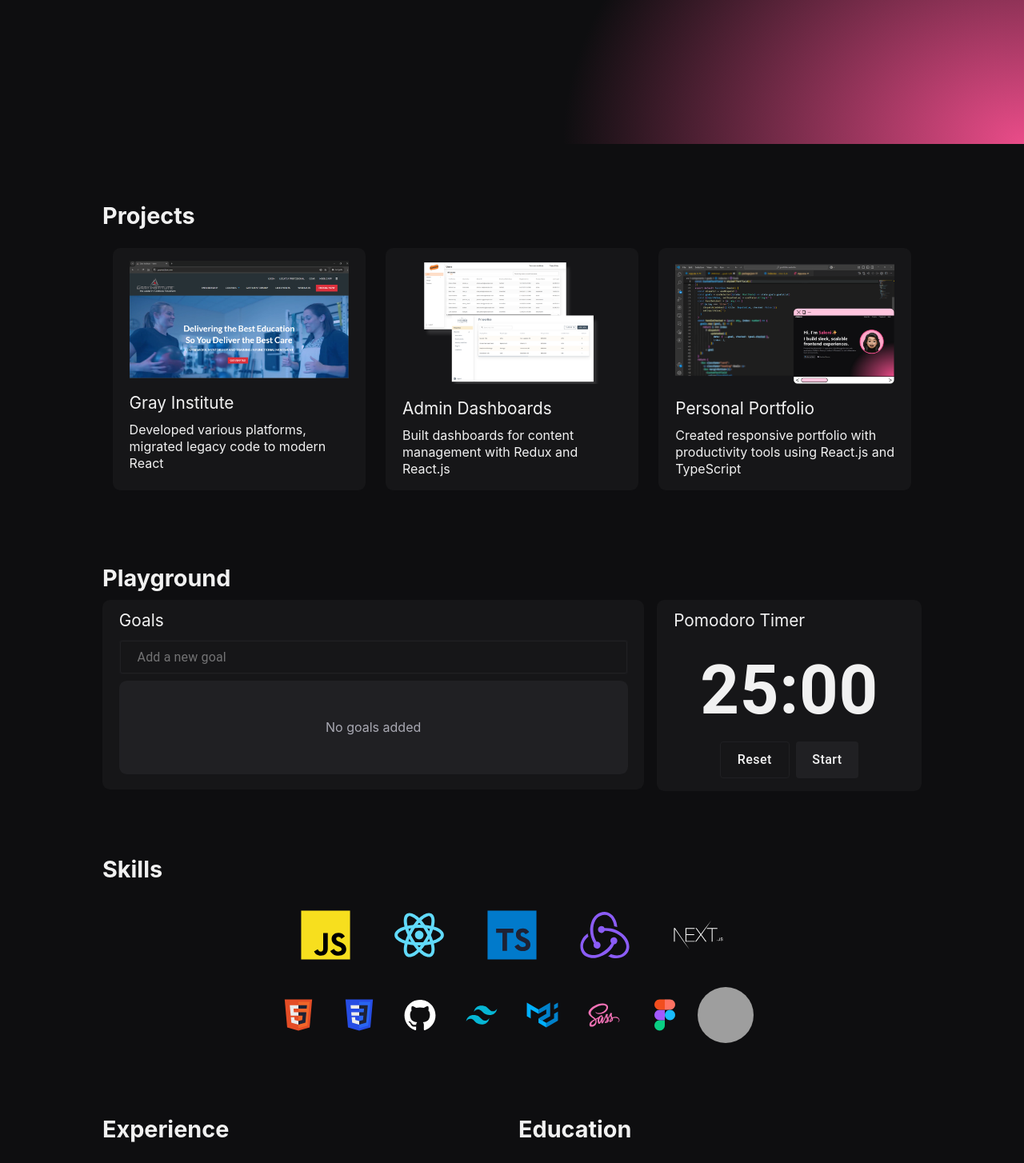
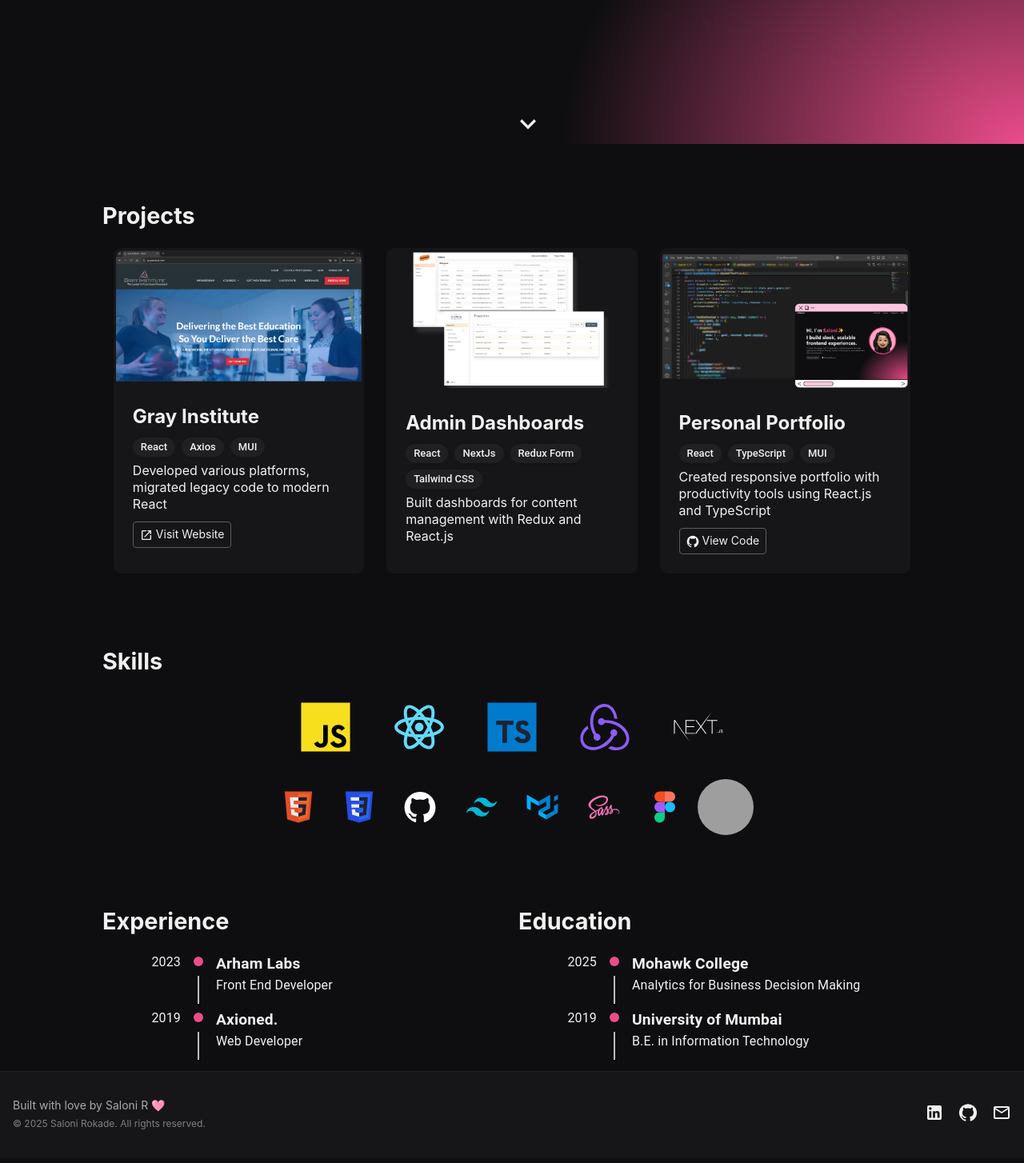
Before and after one commit to salonisrokade/portfolio-website, a React (Create React App) app: page / in a window 1280 px wide. Shown: the part 620-2074 px from the top of the page at 80% size. Built offline with nearby package versions, Linux system fonts and the light colour scheme; grey boxes are pictures that could not be loaded; the HTML template or start-up script is replaced by a standard one.

Commit message:
update: - animations added for card and overall seections. - footer section updated with links

```diff
--- a/src/App.scss
+++ b/src/App.scss
@@ -162,14 +162,40 @@ nav {
     }
   }
 }
+@keyframes downArrow {
+  0% {
+    transform: translateY(0);
+    opacity: 1;
+  }
+  50% {
+    transform: translateY(10px);
+    opacity: 1;
+  }
+  100% {
+    transform: translateY(0);
+    opacity: 1;
+  }
+}
+.arrow {
+    position: absolute;
+    bottom: 10px;
+    left: 50%;
+    transform: translateX(-50px);
+    opacity: 0;
+    animation-name: downArrow;
+    animation-duration: 2s;
+    animation-delay: 3s;
+    animation-iteration-count: infinite;
+}
 .image-container {
   max-height: 200px;
   img {
     width: 100%;
-    margin-bottom: 1rem;
+    border-radius: 0.6rem 0.6rem 0 0
   }
 }
 .btn {
+  width: fit-content;
   padding: 0.8rem 0.8rem 0.8rem 0.6rem;
   margin-right: 14px;
   border-radius: 4px;
@@ -177,6 +203,8 @@ nav {
   font-size: var(--text-body);
   cursor: pointer;
   transition: 0.3s ease;
+  display: flex;
+  align-items: center;
 }
 .primary-btn {
   background-color: var(--surface-color);
@@ -188,6 +216,16 @@ nav {
   border: 1px solid var(--surface-color);
   &:hover {
     border-color: #353538;
+  }
+}
+.small-btn {
+    padding: .3rem .5rem;
+    border: 1px solid #5c5c61;
+    text-transform: none;
+    font-size: 14px;
+    &:hover {
+    background-color: #353538;
+    border-color: #5c5c61;
   }
 }
 .emoji-container {
@@ -216,6 +254,9 @@ nav {
   margin-bottom: 0.5rem;
   padding: 0.2rem 0.4rem;
   background-color: var(--surface-color);
+  :last-of-type {
+    margin-bottom: 0;
+  }
 }
 .empty-container {
   padding: 3rem;
@@ -232,16 +273,37 @@ nav {
     }
   }
   .card {
-    width: 33%;
+    width: 30%;
     margin: 0.8rem;
+    padding: 0;
+    border: 3px solid transparent;
+    transform: translateY(0);
+    transition: all .3s ease-in-out;
+    &:hover {
+      box-shadow: 0px 0px 24px 6px var(--highlight-color);
+      border: 3px solid #FF4876;
+      transform: scale(1.02);
+      transform: translateY(-5px);
+    }
     @media screen and (max-width: $tablet) {
       width: 100%;
     }
   }
+  .content-container{
+    padding: 1.3rem;
+  }
+  .project-content {
+    margin-bottom: 12px;
+  }
+  .stack-pills {
+    margin-bottom: 3px;
+  }
 }
 .heading {
-  font-size: 1.3rem;
-  margin-bottom: 0.8rem;
+    margin-bottom: 4px;
+    font-size: 24px;
+    font-weight: 700;
+    line-height: 36px;
   @media screen and (max-width: $tablet) {
     font-size: 1rem;
   }
@@ -280,8 +342,19 @@ nav {
 footer {
   padding: 2rem 1rem;
   border-top: 1px solid var(--surface-color);
+  background-color: var(--surface-color-dark);
+  display: flex;
+  justify-content: space-between;
+  align-items: center;
   p {
     font-size: var(--text-small);
     color: var(--text-secondary);
   }
+  span {
+    font-size: 12px;
+    color: gray;
+  }
+  a {
+    margin-left: 18px;
+  }
 }
--- a/src/App.tsx
+++ b/src/App.tsx
@@ -1,8 +1,8 @@
-import { Box, Grid, IconButton, Button, Tooltip } from '@mui/material'
+import { Box, Grid, IconButton, Button, Tooltip, Chip } from '@mui/material'
 import './App.scss'
 import Goals from './components/goals'
 import PomodoroTimer from './components/PomodoroTimer'
-import { GitHub, LinkedIn } from '@mui/icons-material'
+import { Email, EmailOutlined, ExpandMore, GitHub, Launch, LinkedIn, LinkOff } from '@mui/icons-material'
 import jsImg from './assets/js.svg'
 import cssImg from './assets/css.svg'
 import figmaImg from './assets/figma.svg'
@@ -24,6 +24,8 @@ import EnterAnimation from './components/EnterAnimation'
 import Nav from './components/Nav'
 import codingAnimation from './assets/coding-lottie.json'
 import Lottie from 'lottie-react'
+import Pill from './components/Chips'
+import { SecondaryButton } from './components/Buttons'
 
 function App() {
   const experience: TimelineData[] = [
@@ -96,6 +98,7 @@ function App() {
               </Grid>
             </Grid>
           </EnterAnimation>
+            <div className="arrow"><ExpandMore sx={{fontSize: '2.5rem'}}/></div>
         </div>
       </div>
       {/* Banner Section Ends */}
@@ -112,11 +115,25 @@ function App() {
                     alt="Gray Institute"
                   />
                 </div>
+                <div className="content-container">
                   <p className="heading">Gray Institute</p>
+                  <div className="stack-pills">
+                    <Pill label="React" />
+                    <Pill label="Axios" />
+                    <Pill label="MUI" />
+                  </div>
                   <p className="project-content">
                     Developed various platforms, migrated legacy code to modern
                     React
                   </p>
+                  <a
+                    className="btn small-btn secondary-btn"
+                    href="https://www.grayinstitute.com/"
+                    target="blank"
+                  >
+                    <Launch sx={{ fontSize: '1rem', marginRight: '4px' }} /> Visit Website
+                  </a>
+                </div>
               </div>
               <div className="card">
                 <div className="image-container">
@@ -125,11 +142,19 @@ function App() {
                     alt="Admin Dashboard Mockup"
                   />
                 </div>
+                <div className="content-container">
                   <p className="heading">Admin Dashboards</p>
+                  <div className="stack-pills">
+                    <Pill label="React" />
+                    <Pill label="NextJs" />
+                    <Pill label="Redux Form" />
+                    <Pill label="Tailwind CSS" />
+                  </div>
                   <p className="project-content">
                     Built dashboards for content management with Redux and
                     React.js
                   </p>
+                </div>
               </div>
               <div className="card">
                 <div className="image-container">
@@ -138,34 +163,31 @@ function App() {
                     alt="Personal Portfolio Website"
                   />
                 </div>
+                <div className="content-container">
                   <p className="heading">Personal Portfolio</p>
+                  <div className="stack-pills">
+                    <Pill label="React" />
+                    <Pill label="TypeScript" />
+                    <Pill label="MUI" />
+                  </div>
                   <p className="project-content">
                     Created responsive portfolio with productivity tools using
                     React.js and TypeScript
                   </p>
+                  <a
+                    className="btn small-btn secondary-btn"
+                    href="https://github.com/salonisrokade/portfolio-website"
+                    target="blank"
+                  >
+                    <GitHub sx={{ fontSize: '1rem', marginRight: '4px' }} /> View Code
+                  </a>
+                </div>
               </div>
             </div>
           </EnterAnimation>
         </div>
       </div>
       {/* Projects Section Ends */}
-      {/* Playground Section */}
-      <div id="playground" className="section">
-        <div className="wrapper">
-          <EnterAnimation>
-            <p className="section-title">Playground</p>
-            <Grid container spacing={2}>
-              <Grid size={{ xs: 12, md: 8 }}>
-                <Goals />
-              </Grid>
-              <Grid size={{ xs: 12, md: 4 }}>
-                <PomodoroTimer />
-              </Grid>
-            </Grid>
-          </EnterAnimation>
-        </div>
-      </div>
-      {/* Playground Section Ends */}
       {/* Skills Section */}
       <div id="skills" className="section">
         <div className="wrapper">
@@ -248,7 +270,15 @@ function App() {
       {/* Experience & Education Section Ends */}
       {/* </div> */}
       <footer>
-        <p>Developed by Saloni R</p>
+        <div>
+        <p>Built with love by <strong>Saloni R</strong> 🩷</p>
+        <span>© 2025 Saloni Rokade. All rights reserved.</span>
+        </div>
+        <div>
+          <a href="http://www.linkedin.com/in/saloni-r/" target="_blank" rel="noopener noreferrer"><LinkedIn/></a>
+          <a href="https://github.com/salonisrokade" target="_blank" rel="noopener noreferrer"><GitHub/></a>
+          <a href="mailto:salonirokade119@gmail.com"><EmailOutlined/></a>
+        </div>
       </footer>
       {/* <ToastContainer/> */}
     </div>
--- /dev/null
+++ b/src/components/Buttons/index.tsx
@@ -0,0 +1,47 @@
+import styled from "@emotion/styled"
+import { Button } from "@mui/material"
+
+const PrimaryButton = styled(Button)({
+  padding: '.3rem .5rem',
+  borderRadius: '4px',
+  color: '#f1f1f1',
+  fontSize: '14px',
+//   fontWeight: 'bold',
+  cursor: 'pointer',
+  transition: '.3s ease',
+  backgroundColor: '#202023',
+  textTransform: 'none',
+  '&:hover': {
+    backgroundColor: '#262629'
+  }
+})
+// const SecondaryButton = styled(Button)({
+//   padding: '.3rem .5rem',
+//   borderRadius: '4px',
+//   color: '#f1f1f1',
+//   fontSize: '1rem',
+//   cursor: 'pointer',
+//   transition: '.3s ease',
+//   border:'1px solid #5c5c61',
+//   textTransform: 'capitalize',
+//   '&:hover': {
+//     backgroundColor: '#353538',
+//     borderColor: '#5c5c61',
+//   }
+// })
+const SecondaryButton = styled(Button)({
+  padding: '.3rem .5rem',
+  borderRadius: '4px',
+  color: '#f1f1f1',
+  fontSize: '14px',
+//   fontWeight: 'bold',
+  cursor: 'pointer',
+  transition: '.3s ease',
+  border:'1px solid #5c5c61',
+  textTransform: 'none',
+  '&:hover': {
+    backgroundColor: '#353538',
+    borderColor: '#5c5c61',
+  }
+})
+export { PrimaryButton, SecondaryButton }
--- /dev/null
+++ b/src/components/Chips/index.tsx
@@ -0,0 +1,23 @@
+import { Chip } from '@mui/material'
+
+interface PillProps {
+  label: string
+}
+const Pill = ({ label }: PillProps) => {
+  return (
+    <Chip
+      sx={{
+        marginRight: '8px',
+        '& .MuiChip-label': {
+          padding: '2px 10px',
+          borderRadius: '24px',
+          color: '#f1f1f1',
+          backgroundColor: '#202023',
+          fontWeight: '500'
+        },
+      }}
+      label={label}
+    />
+  )
+}
+export default Pill
--- a/src/components/Nav/index.tsx
+++ b/src/components/Nav/index.tsx
@@ -23,10 +23,10 @@ export default function Nav() {
       name: 'Projects',
       link: '#projects',
     },
-    {
-      name: 'Playground',
-      link: '#playground',
-    },
+    // {
+    //   name: 'Playground',
+    //   link: '#playground',
+    // },
     {
       name: 'Skills',
       link: '#skills',
--- a/src/components/PomodoroTimer/index.tsx
+++ b/src/components/PomodoroTimer/index.tsx
@@ -3,33 +3,8 @@ import { Box, Button, Grid, Typography } from '@mui/material'
 import { useEffect, useRef, useState } from 'react'
 import { toast, ToastContainer } from 'react-toastify'
 import ToastMsgContainer from '../ToastMsg'
+import { PrimaryButton, SecondaryButton } from '../Buttons'
 
-const PrimaryButton = styled(Button)({
-  padding: '0.5rem 1.3rem',
-  borderRadius: '4px',
-  color: '#f1f1f1',
-  fontSize: '1rem',
-  cursor: 'pointer',
-  transition: '.3s ease',
-  backgroundColor: '#202023',
-  textTransform: 'capitalize',
-  '&:hover': {
-    backgroundColor: '#262629'
-  }
-})
-const SecondaryButton = styled(Button)({
-  padding: '0.5rem 1.3rem',
-  borderRadius: '4px',
-  color: '#f1f1f1',
-  fontSize: '1rem',
-  cursor: 'pointer',
-  transition: '.3s ease',
-  border:'1px solid #202023',
-  textTransform: 'capitalize',
-  '&:hover': {
-    borderColor: '#353538',
-  }
-})
 export default function PomodoroTimer() {
   const [targetTime, setTargetTime] = useState<number>(1500)
   const [pauseTimer, setPauseTimer] = useState<boolean>(false)
@@ -85,11 +60,11 @@ export default function PomodoroTimer() {
   return (
     <Box className='card'>
       <p className='heading'>Pomodoro Timer</p>
-      <Typography sx={{fontSize: '85px', fontWeight: 'bold'}} textAlign={'center'}>{formatTime(targetTime)}</Typography>
+      <Typography sx={{fontSize: '90px', fontWeight: 'bold'}} textAlign={'center'}>{formatTime(targetTime)}</Typography>
       <Grid container spacing={1} display={'flex'} justifyContent={'center'}>
-        <SecondaryButton size='small' onClick={handleResetTimer}>reset</SecondaryButton>
+        <SecondaryButton size='small' onClick={handleResetTimer}>Reset</SecondaryButton>
         <PrimaryButton size='small' onClick={handlePauseTimer}>
-          {hasRun ? pauseTimer? 'resume' :'pause' : 'start' }
+          {hasRun ? pauseTimer? 'Resume' :'Pause' : 'Start' }
         </PrimaryButton>
       </Grid>
       <ToastMsgContainer/>
--- a/src/components/Timeline/index.tsx
+++ b/src/components/Timeline/index.tsx
@@ -10,16 +10,15 @@ import {
   timelineOppositeContentClasses,
 } from '@mui/lab'
 import { Typography } from '@mui/material'
-
 export interface TimelineData {
   name: string;
   content: string;
   year: string;
 }
 interface TimelineListProps {
-  data: TimelineData[]; // Array of User objects
+  data: TimelineData[]; // Array of Timeline item objects
 }
-const BasicTimeline: React.FC<TimelineListProps> =({data}) => {
+const BasicTimeline = ({data}: TimelineListProps) => {
   return (
     <Timeline
     sx={{
--- a/src/components/goals/index.tsx
+++ b/src/components/goals/index.tsx
@@ -54,7 +54,7 @@ export default function Goals() {
           placeholder="Add a new goal"
         />
       </Box>
-      <Box textAlign={'left'} minHeight={'120px'} maxHeight={'120px'} textOverflow={'clip'}>
+      <Box textAlign={'left'} minHeight={'120px'} maxHeight={'200px'} marginTop={'10px'} marginBottom={'10px'} textOverflow={'clip'}>
         {
           goals.length > 0 ?
           goals.map((goal, index) => {
@@ -77,8 +77,10 @@ export default function Goals() {
           }) :
           <div className='card empty-container'>No goals added</div>
         }
-
       </Box>
+      <div>
+        { goals.length > 3 ? <a href='#'>See all goals</a> : null}
+      </div>
     </Box>
   )
 }
```
Also changed, not shown: src/pages/Playground.tsx (added, +26 -0 lines), 2 other files (tests, documents, lock files or other folders). Lines whose indentation alone changed are shown as unchanged.
